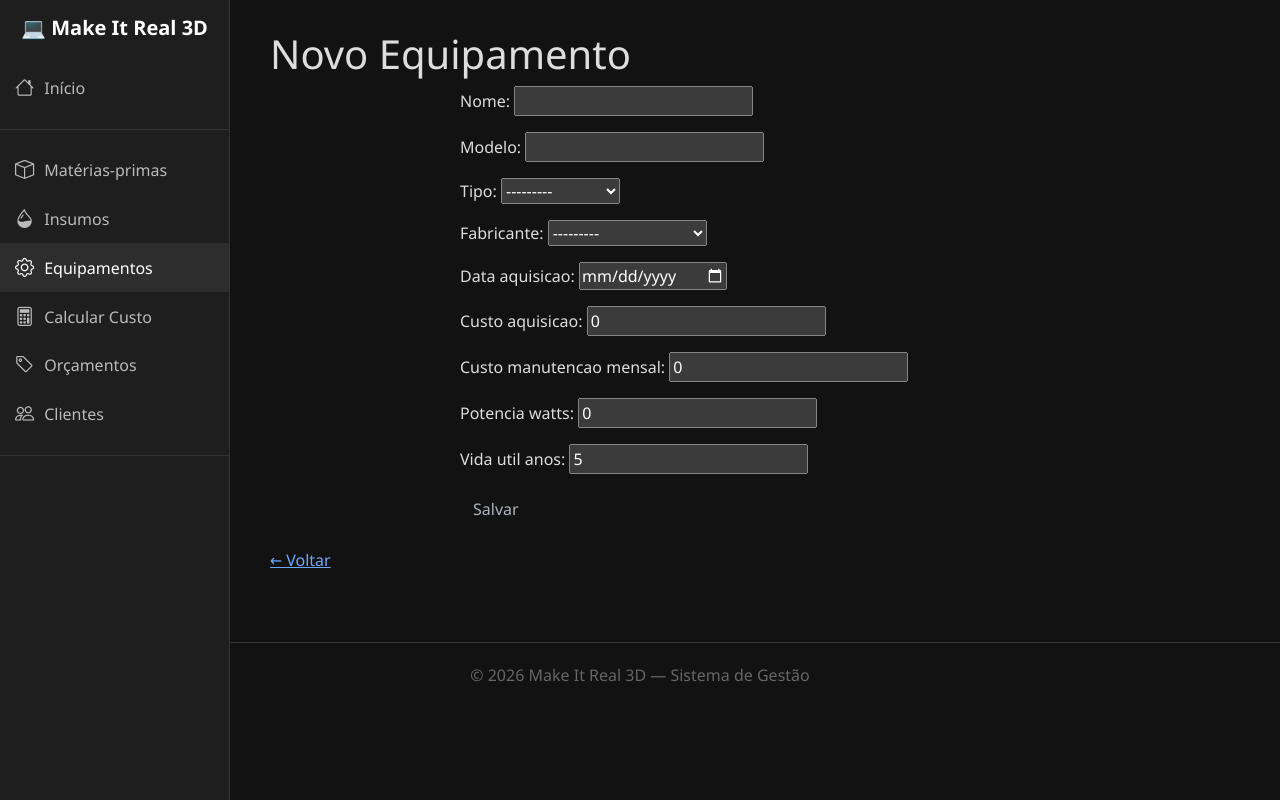
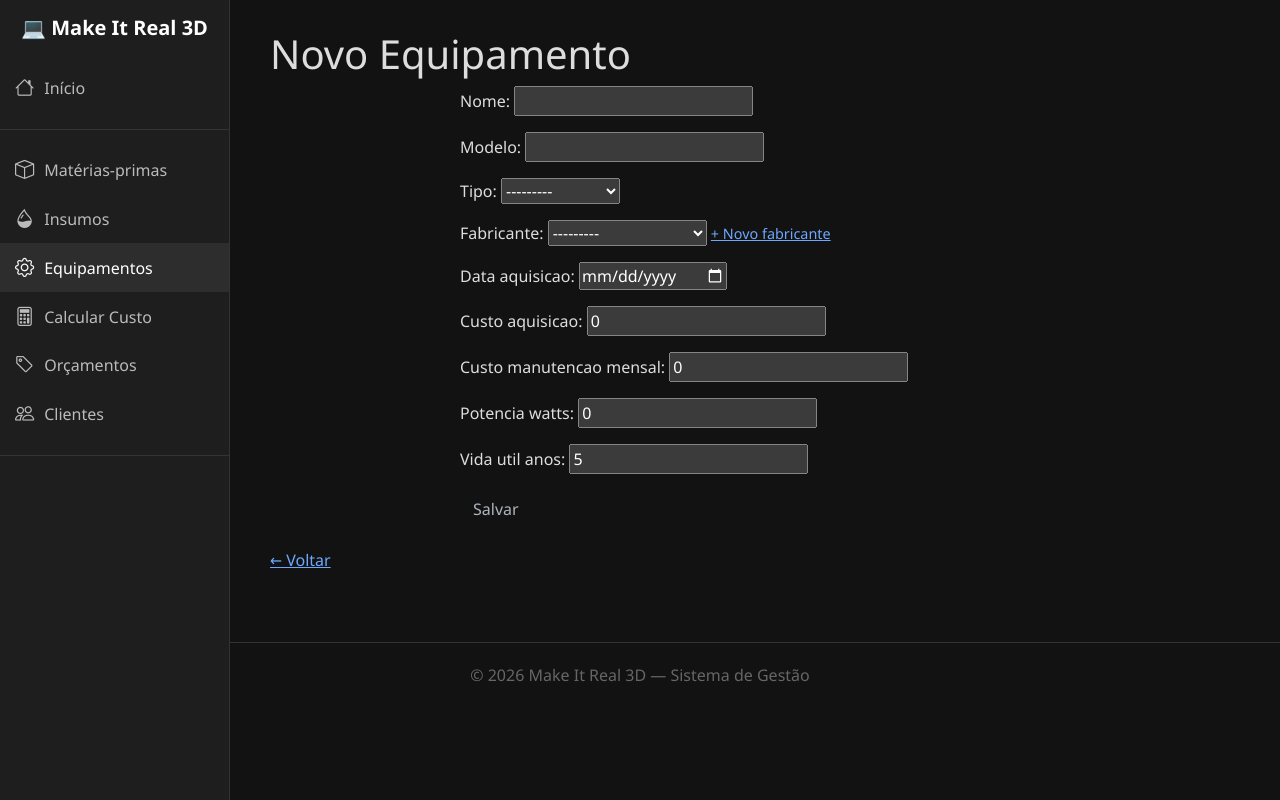
Before and after one commit to Uspinhal/Custos_3dPrint, a Django app: page /equipamentos/criar/ in a window 1280 px wide. Run offline with Django 5.2, Linux system fonts and the light colour scheme; tables that the repository leaves empty hold one stand-in row (values such as "Sample post").

Commit message:
fix: adicionar fabricante inline no form de equipamento

```diff
--- a/django_app/impressao_3d/templates/equipamentos/form.html
+++ b/django_app/impressao_3d/templates/equipamentos/form.html
@@ -5,7 +5,26 @@
 
 <form method="POST" id="equipamento-form" style="max-width:600px; margin:auto;">
     {% csrf_token %}
-    {{ form.as_p }}
+
+    {% for field in form %}
+        <p>
+            {{ field.label_tag }}
+            {{ field }}
+            {% if field.name == 'fabricante' %}
+                <a href="#" id="adicionar-fabricante-toggle" style="font-size:0.9em;">+ Novo fabricante</a>
+            {% endif %}
+            {% if field.errors %}<span style="color:red;">{{ field.errors }}</span>{% endif %}
+        </p>
+
+        {% if field.name == 'fabricante' %}
+        <div id="novo-fabricante-div" style="display:none; margin-bottom:10px; padding:10px; border:1px solid #555; border-radius:4px;">
+            <label for="novo-fabricante">Nome do fabricante:</label>
+            <input type="text" id="novo-fabricante" placeholder="Ex: Bambu Lab" style="margin-right:8px;">
+            <button type="button" id="adicionar-fabricante-btn" class="btn btn-sm">Adicionar</button>
+            <span id="fabricante-feedback" style="margin-left:8px; font-size:0.85em;"></span>
+        </div>
+        {% endif %}
+    {% endfor %}
 
     <button type="submit" class="btn">Salvar</button>
 </form>
@@ -13,15 +32,20 @@
 <a href="{% url 'equipamentos:lista' %}" style="display:block; margin-top:20px;">← Voltar</a>
 
 <script>
-document.getElementById('adicionar-fabricante-toggle').addEventListener('click', function(e){
+document.getElementById('adicionar-fabricante-toggle').addEventListener('click', function(e) {
     e.preventDefault();
     var div = document.getElementById('novo-fabricante-div');
     div.style.display = div.style.display === 'none' ? 'block' : 'none';
 });
 
-document.getElementById('adicionar-fabricante-btn').addEventListener('click', function(){
+document.getElementById('adicionar-fabricante-btn').addEventListener('click', function() {
     var nome = document.getElementById('novo-fabricante').value.trim();
-    if(!nome) return;
+    var feedback = document.getElementById('fabricante-feedback');
+    if (!nome) {
+        feedback.textContent = 'Digite um nome.';
+        feedback.style.color = 'orange';
+        return;
+    }
 
     fetch("{% url 'equipamentos:adicionar_fabricante_ajax' %}", {
         method: "POST",
@@ -33,17 +57,27 @@ document.getElementById('adicionar-fabricante-btn').addEventListener('click', fu
     })
     .then(res => res.json())
     .then(data => {
-        var select = document.getElementById('fabricante');
+        if (data.error) {
+            feedback.textContent = data.error;
+            feedback.style.color = 'red';
+            return;
+        }
+        var select = document.getElementById('id_fabricante');
         var option = document.createElement('option');
         option.value = data.id;
         option.text = data.nome;
         option.selected = true;
         select.add(option);
+
         document.getElementById('novo-fabricante-div').style.display = 'none';
         document.getElementById('novo-fabricante').value = '';
+        feedback.textContent = '';
     })
-    .catch(err => console.error(err));
+    .catch(err => {
+        feedback.textContent = 'Erro ao adicionar fabricante.';
+        feedback.style.color = 'red';
+        console.error(err);
+    });
 });
 </script>
 {% endblock %}
-`
```
